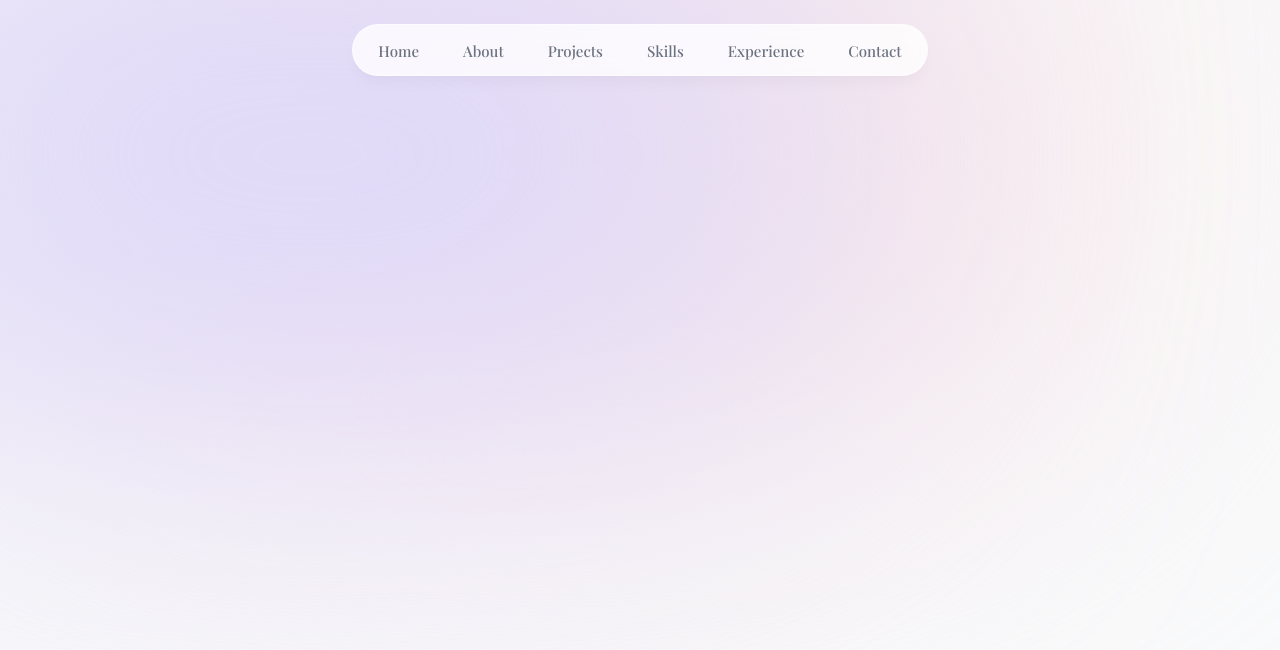
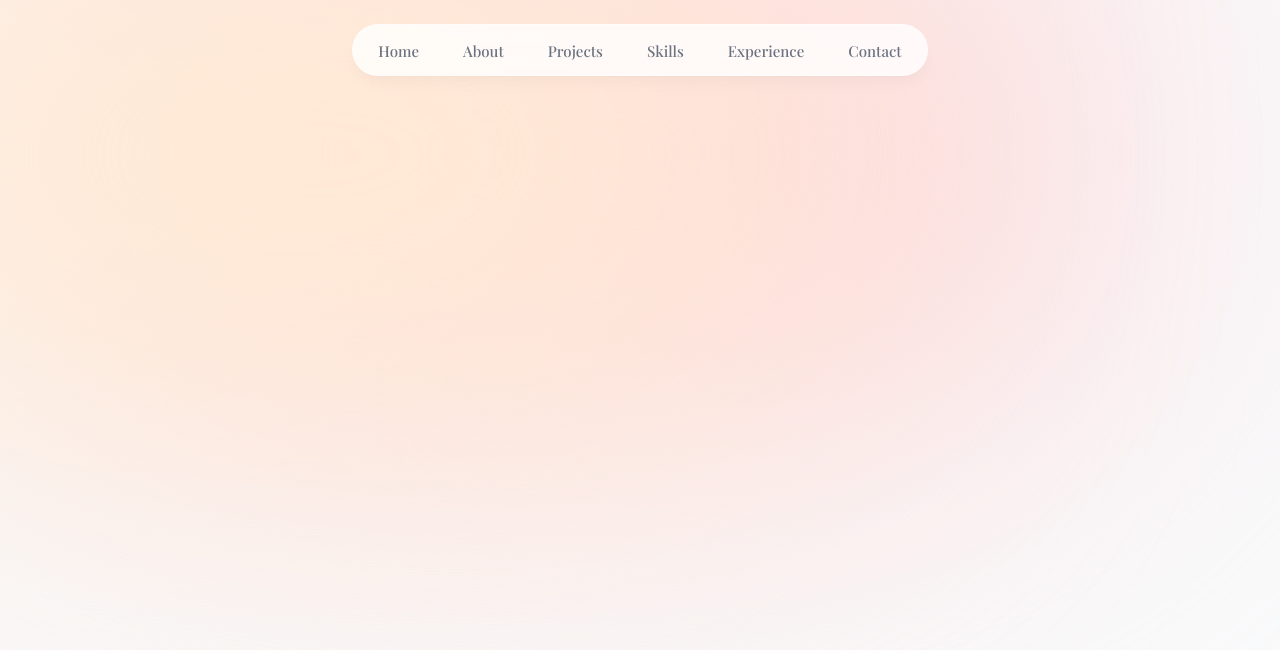
Before and after one commit to rose-codes/portfolio, a Next.js app: page / in a window 1280 px wide. Shown: the top 650 px of the page. Built offline with nearby package versions, Linux system fonts and the light colour scheme; a web font is replaced by a local one.

Commit message:
Changed color of gradient

```diff
--- a/app/layout.tsx
+++ b/app/layout.tsx
@@ -1,8 +1,5 @@
 import "./globals.css";
-import { Inter } from "next/font/google";
 import { Header } from "@/components/header";
-
-const inter = Inter({ subsets: ["latin"] });
 
 export const metadata = {
   title: "Rose Le | Portfolio",
@@ -17,9 +14,9 @@
 }) {
   return (
     <html lang="en">
-      <body className={`${inter.className} bg-gray-50 text-gray-950 relative`}>
-        <div className="bg-[#fbe2e3] absolute top-[-6rem] -z-10 right-[11rem] h-[31.25rem] w-[31.25rem] rounded-full blur-[10rem] sm:w-[68.75rem]"></div>
-        <div className="bg-[#dbd7fb] absolute top-[-6rem] -z-10 left-[11rem] h-[31.25rem] w-[50rem] rounded-full blur-[10rem] sm:w-[68.75rem] md:left-[33rem] lg;left-[-28rem] xl:left-[-15rem] 2xl:left-[-5rem]"></div>
+      <body className="bg-gray-50 text-gray-950 relative h-[5000px] pt-28 sm:pt-36">
+        <div className="bg-[#fecdd3] absolute top-[-6rem] -z-10 right-[11rem] h-[31.25rem] w-[31.25rem] rounded-full blur-[10rem] sm:w-[68.75rem]"></div>
+        <div className="bg-[#ffedd5] absolute top-[-6rem] -z-10 left-[11rem] h-[31.25rem] w-[50rem] rounded-full blur-[10rem] sm:w-[68.75rem] md:left-[-33rem] lg:left-[-28rem] xl:left-[-15rem] 2xl:left-[-5rem]"></div>
 
         <Header />
         {children}
```
